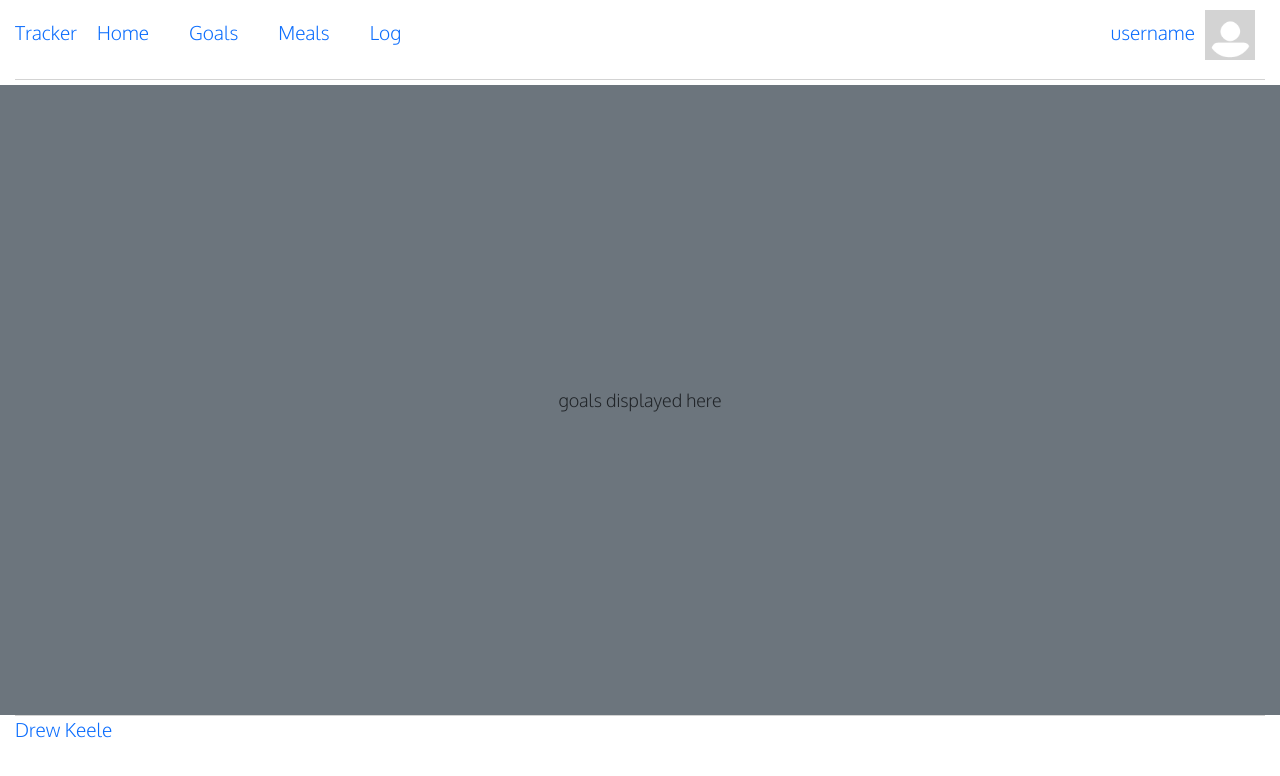
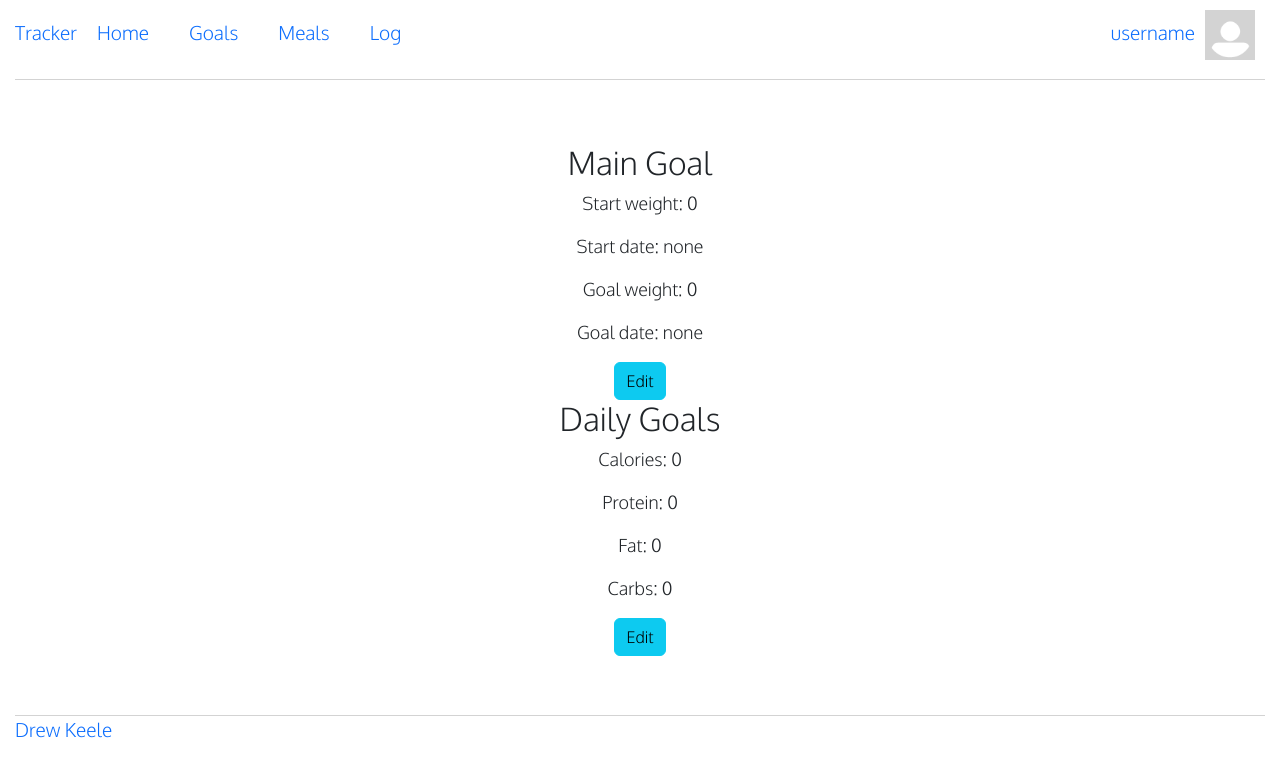
Before and after one commit to krewdreele/startup, a React (Vite) app: page /goals in a window 1280 px wide. Shown: the top 776 px of the page. Built offline with nearby package versions, Linux system fonts and the light colour scheme; no server answers.

Commit message:
set up main goals functionality with react

```diff
--- a/src/goals/goals.jsx
+++ b/src/goals/goals.jsx
@@ -1,9 +1,121 @@
-import React from 'react';
+import React, { useEffect } from 'react';
+import Button from 'react-bootstrap/Button';
 
 export function Goals() {
+  /*
+    sw - start weight
+    gw - goal weight
+    sd - start date
+    gd - goal date
+  */
+
+  const [cals, setCals] = React.useState(0);
+  const [protein, setProtein] = React.useState(0);
+  const [fat, setFat] = React.useState(0);
+  const [carbs, setCarbs] = React.useState(0);
+
   return (
-    <main className='container-fluid bg-secondary text-center'>
-      <div>goals displayed here</div>
+    <main>
+      <div className="section-container">
+        <MainGoal></MainGoal>
+      </div>
+      <div className="section-container">
+        <section>
+          <h2>Daily Goals</h2>
+          <p>Calories: {cals}</p>
+          <p>Protein: {protein}</p>
+          <p>Fat: {fat}</p>
+          <p>Carbs: {carbs}</p>
+          <Button
+            variant='info'
+          >
+            Edit
+          </Button>
+        </section>
+      </div>
     </main>
   );
 }
+
+async function loadGoals(set_sw, set_gw, set_sd, set_gd, user){
+  const response = await fetch(`api/goal?user=${user}&type=main`)
+
+  if(response.ok){
+    const main = await response.json();
+    set_sw(main.start_weight);
+    set_sd(main.start_date);
+    set_gw(main.goal_weight);
+    set_gd(main.goal_date);
+  }
+}
+
+function MainGoal() {
+  const [edit, setEdit] = React.useState(false);
+  const [cancel, setCancel] = React.useState(false);
+  const [sw, setSW] = React.useState("0");
+  const [gw, setGW] = React.useState("0");
+  const [sd, setSD] = React.useState("none");
+  const [gd, setGD] = React.useState("none");
+
+  const user = localStorage.getItem("this-user") ?? "none";
+
+  useEffect(() => {
+      loadGoals(setSW, setGW, setSD, setGD, user);
+    }, [cancel]);
+
+  if(!edit){
+  return (
+    <section id="main-goal-section">
+      <h2>Main Goal</h2>
+        <p>Start weight: {sw}</p>
+        <p>Start date: {sd}</p>
+        <p>Goal weight: {gw}</p>
+        <p>Goal date: {gd}</p>
+      <Button
+        variant='info'
+        onClick={() => setEdit(true)}
+      >
+      Edit
+      </Button>
+    </section>
+  )
+}
+else{
+  return (
+    <section id="main-goal-section">
+      <h2>Main Goal</h2>
+        <p>Start weight: <input value={sw} onChange={(e) => setSW(e.target.value)}></input></p>
+        <p>Start date: <input value={sd} onChange={(e) => setSD(e.target.value)}></input></p>
+        <p>Goal weight: <input value={gw} onChange={(e) => setGW(e.target.value)}></input></p>
+        <p>Goal date: <input value={gd} onChange={(e) => setGD(e.target.value)}></input></p>
+      <Button
+      variant='secondary-outline'
+      onClick={() => {
+        setEdit(false);
+        setCancel(!cancel);
+      }}
+      >
+      Cancel
+      </Button>
+      <Button
+        variant='primary'
+        onClick={async () => {
+          setEdit(false);
+          let main_goal = {
+          start_date: sd,
+          start_weight: sw,
+          goal_weight: gw,
+          goal_date: gd,
+        };
+          const response = await fetch(`api/goal?user=${user}&type=main`, {
+            method: "POST",
+            headers: { "content-type": "application/json" },
+            body: JSON.stringify(main_goal),
+          });
+        }}
+      >
+      Save
+      </Button>
+    </section>
+)}
+}
--- a/src/login/login.jsx
+++ b/src/login/login.jsx
@@ -5,7 +5,7 @@ import './login.css'
 import { useNavigate } from 'react-router-dom';
 
 export function Login() {
-  const [username, setUsername] = React.useState(JSON.parse(localStorage.getItem("this-user")).username ?? "");
+  const [username, setUsername] = React.useState(localStorage.getItem("this-user")?? "");
   const [password, setPassword] = React.useState("");
   const [createAccount, setShow] = React.useState(false);
   const [alert, setAlert] = React.useState(false);
@@ -81,7 +81,7 @@ async function authenticateUser() {
 
   if (response.ok) {
     let body = await response.json();
-    localStorage.setItem("this-user", JSON.stringify(body));
+    localStorage.setItem("this-user", body.username);
     navigate("/home");
   } else {
     onChangeAlert(true);
```
